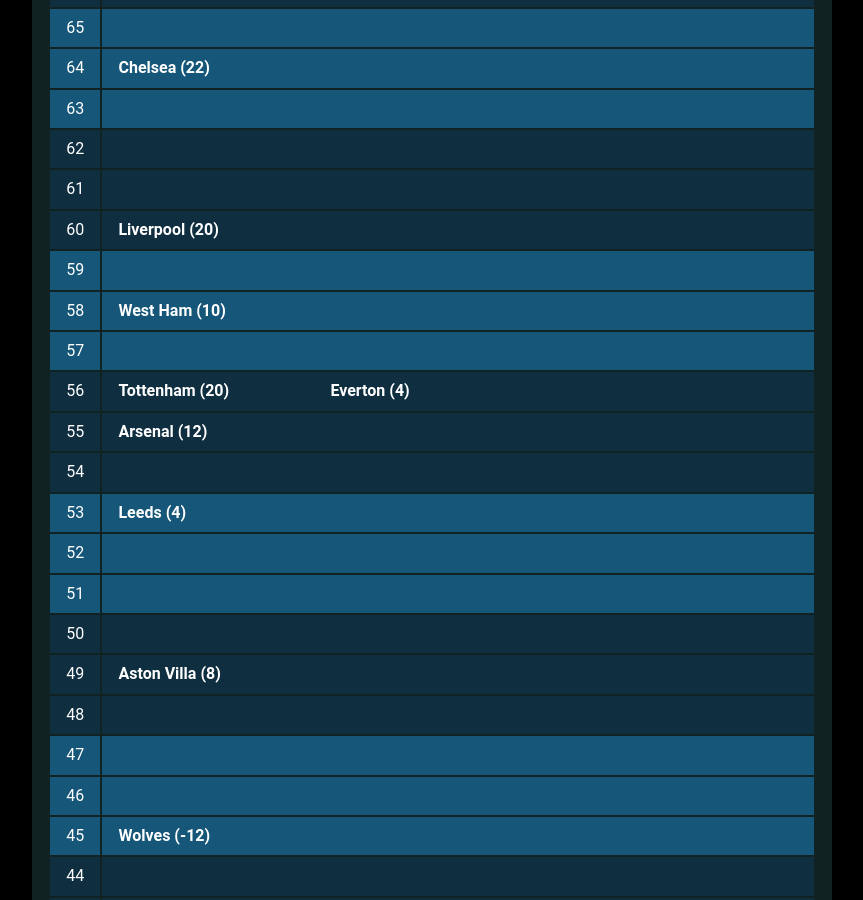
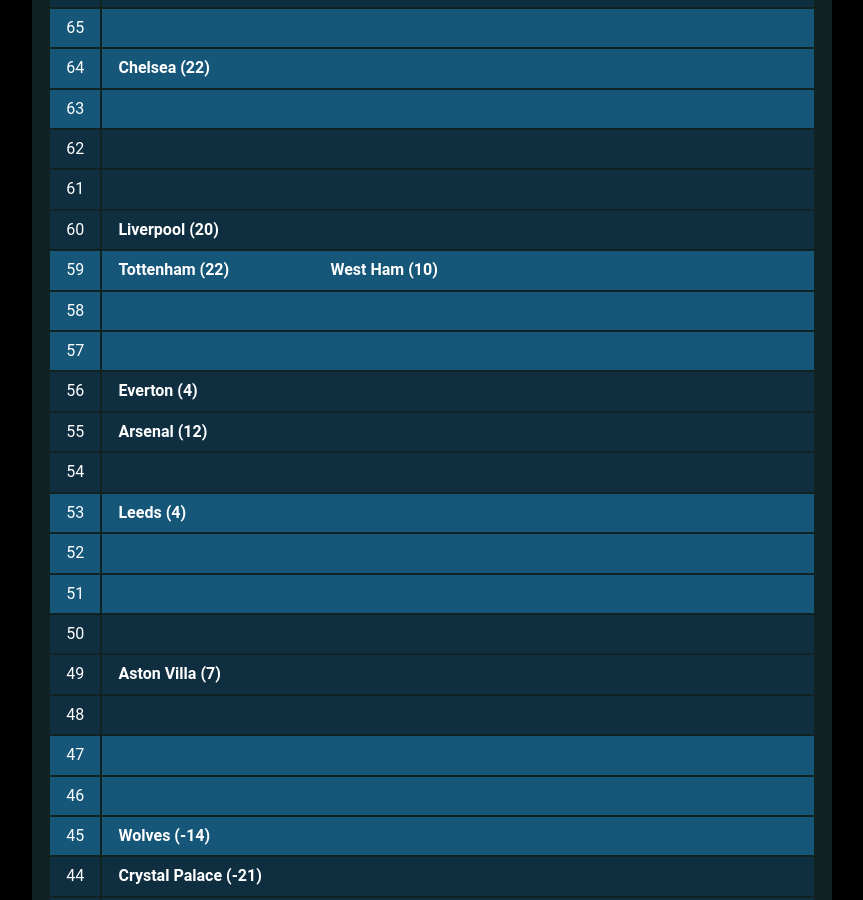
Before and after one commit to muru/muru.github.io, a Jekyll site: the page built from resources.md, in a window 1280 px wide and 900 px high, scrolled down 2204 px. Shown: the whole window, without its empty margins (208-1071 px from the left). Built offline with Jekyll 4.4.1, drawn with Linux system fonts in a browser that asks for light colours; some web fonts are replaced; some of the changed text lies outside the part shown.

Commit message:
updated cann-table: Mon 17 May 00:01:46 JST 2021

```diff
--- a/cann-table.html
+++ b/cann-table.html
@@ -128,12 +128,13 @@
 	<tr class="cann-row-1">
 		<td class="cann-point"> 59 </td>
 		<td class="cann-clubs">
+			<span class="club-name"> Tottenham (22) </span>
+			<span class="club-name"> West Ham (10) </span>
 		</td>
  	</tr>
 	<tr class="cann-row-1">
 		<td class="cann-point"> 58 </td>
 		<td class="cann-clubs">
-			<span class="club-name"> West Ham (10) </span>
 		</td>
  	</tr>
 	<tr class="cann-row-1">
@@ -144,7 +145,6 @@
 	<tr class="cann-row-2">
 		<td class="cann-point"> 56 </td>
 		<td class="cann-clubs">
-			<span class="club-name"> Tottenham (20) </span>
 			<span class="club-name"> Everton (4) </span>
 		</td>
  	</tr>
@@ -183,7 +183,7 @@
 	<tr class="cann-row-2">
 		<td class="cann-point"> 49 </td>
 		<td class="cann-clubs">
-			<span class="club-name"> Aston Villa (8) </span>
+			<span class="club-name"> Aston Villa (7) </span>
 		</td>
  	</tr>
 	<tr class="cann-row-2">
@@ -204,18 +204,19 @@
 	<tr class="cann-row-1">
 		<td class="cann-point"> 45 </td>
 		<td class="cann-clubs">
-			<span class="club-name"> Wolves (-12) </span>
+			<span class="club-name"> Wolves (-14) </span>
 		</td>
  	</tr>
 	<tr class="cann-row-2">
 		<td class="cann-point"> 44 </td>
 		<td class="cann-clubs">
+			<span class="club-name"> Crystal Palace (-21) </span>
 		</td>
  	</tr>
 	<tr class="cann-row-2">
 		<td class="cann-point"> 43 </td>
 		<td class="cann-clubs">
-			<span class="club-name"> Southampton (-17) </span>
+			<span class="club-name"> Southampton (-16) </span>
 		</td>
  	</tr>
 	<tr class="cann-row-2">
@@ -226,7 +227,6 @@
 	<tr class="cann-row-1">
 		<td class="cann-point"> 41 </td>
 		<td class="cann-clubs">
-			<span class="club-name"> Crystal Palace (-22) </span>
 		</td>
  	</tr>
 	<tr class="cann-row-1">
@@ -244,12 +244,12 @@
 	<tr class="cann-row-2">
 		<td class="cann-point"> 38 </td>
 		<td class="cann-clubs">
+			<span class="club-name"> Brighton (-5) </span>
 		</td>
  	</tr>
 	<tr class="cann-row-2">
 		<td class="cann-point"> 37 </td>
 		<td class="cann-clubs">
-			<span class="club-name"> Brighton (-5) </span>
 		</td>
  	</tr>
 	<tr class="cann-row-2">
@@ -300,7 +300,7 @@
 	<tr class="cann-row-1">
 		<td class="cann-point"> 27 </td>
 		<td class="cann-clubs">
-			<span class="club-name"> Fulham (-23) </span>
+			<span class="club-name"> Fulham (-24) </span>
 		</td>
  	</tr>
 	<tr class="cann-row-2">
```
Also changed, not shown: other parts of cann-table.html (+1 -1 lines).
